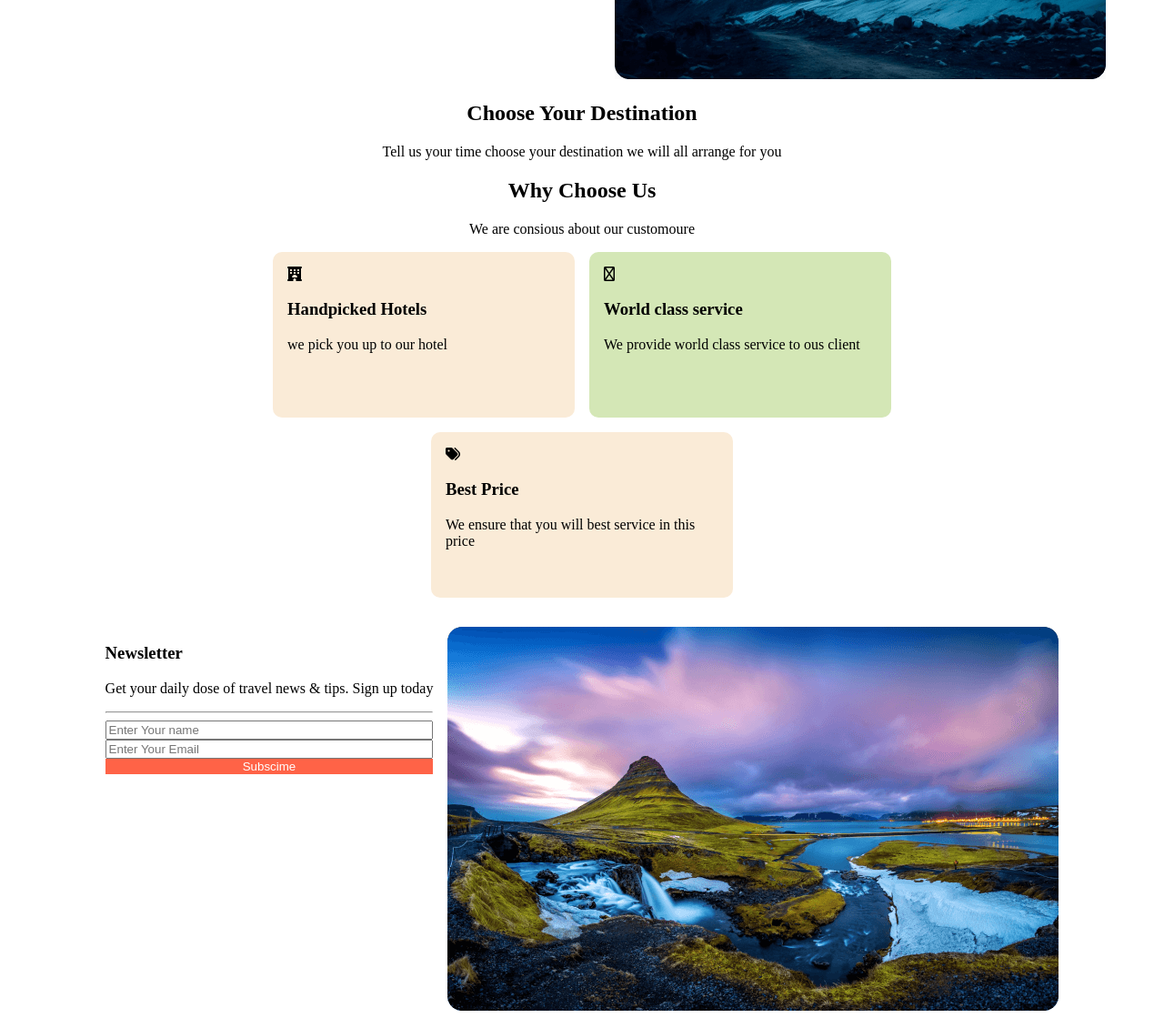
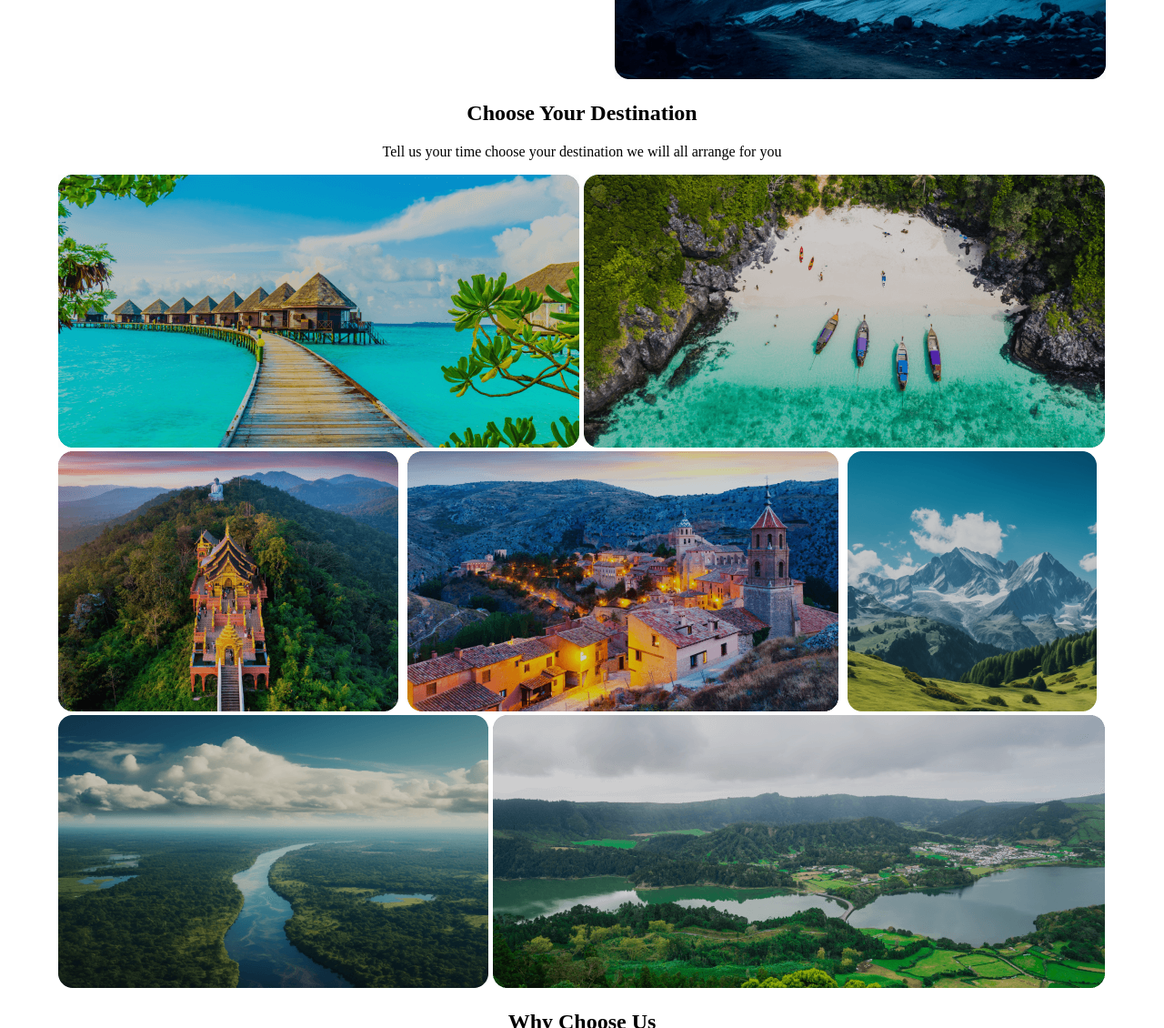
Before and after one commit to sheikh-faedul/solo-travel, a plain HTML site: page index.html in a window 1280 px wide. Shown: the part 995-2125 px from the top of the page at 91% size. Drawn offline with Linux system fonts and the light colour scheme.

Commit message:
website done for pc

```diff
--- a/index.html
+++ b/index.html
@@ -49,7 +49,31 @@
                 <h1>Choose Your Destination</h1>
                 <p>Tell us your time choose your destination we will all arrange for you</p>
             </div>
-
+            <div class="first-destination">
+                <div class="mal">
+                    <img src="Images/Rectangle 5.png" alt=""></div>
+                <div class="mal">
+                    <img src="Images/Rectangle 8.png" alt=""></div>
+            </div>
+            <div class="second-destination">
+                <div class="kasmir">
+                    <img src="Images/Rectangle 6.png" alt="">
+                </div>
+                <div class="kasmir">
+                    <img src="Images/Rectangle 7.png" alt="">
+                </div>
+                <div class="kasmir">
+                    <img src="Images/Rectangle 9.png" alt="">
+                </div>
+            </div>
+            <div class="third-destination">
+                <div class="ban">
+                    <img src="Images/Rectangle 11.png" alt="">
+                </div>
+                <div class="ban">
+                    <img src="Images/Rectangle 10.png" alt="">
+                </div>
+            </div>
         </section>
         <section class="choose-us">
             <div class="choose-title">
--- a/styles/style.css
+++ b/styles/style.css
@@ -35,6 +35,18 @@ body{
 /* destination part start */
 .destination-title{
     text-align: center;
+}
+.first-destination{
+   display: flex;
+   gap: 5px;
+}
+.second-destination{
+   display: flex;
+   gap: 10px;
+}
+.third-destination{
+   display: flex;
+   gap: 5px;
 }
  /* choose-use */
  .choose-title{
```
